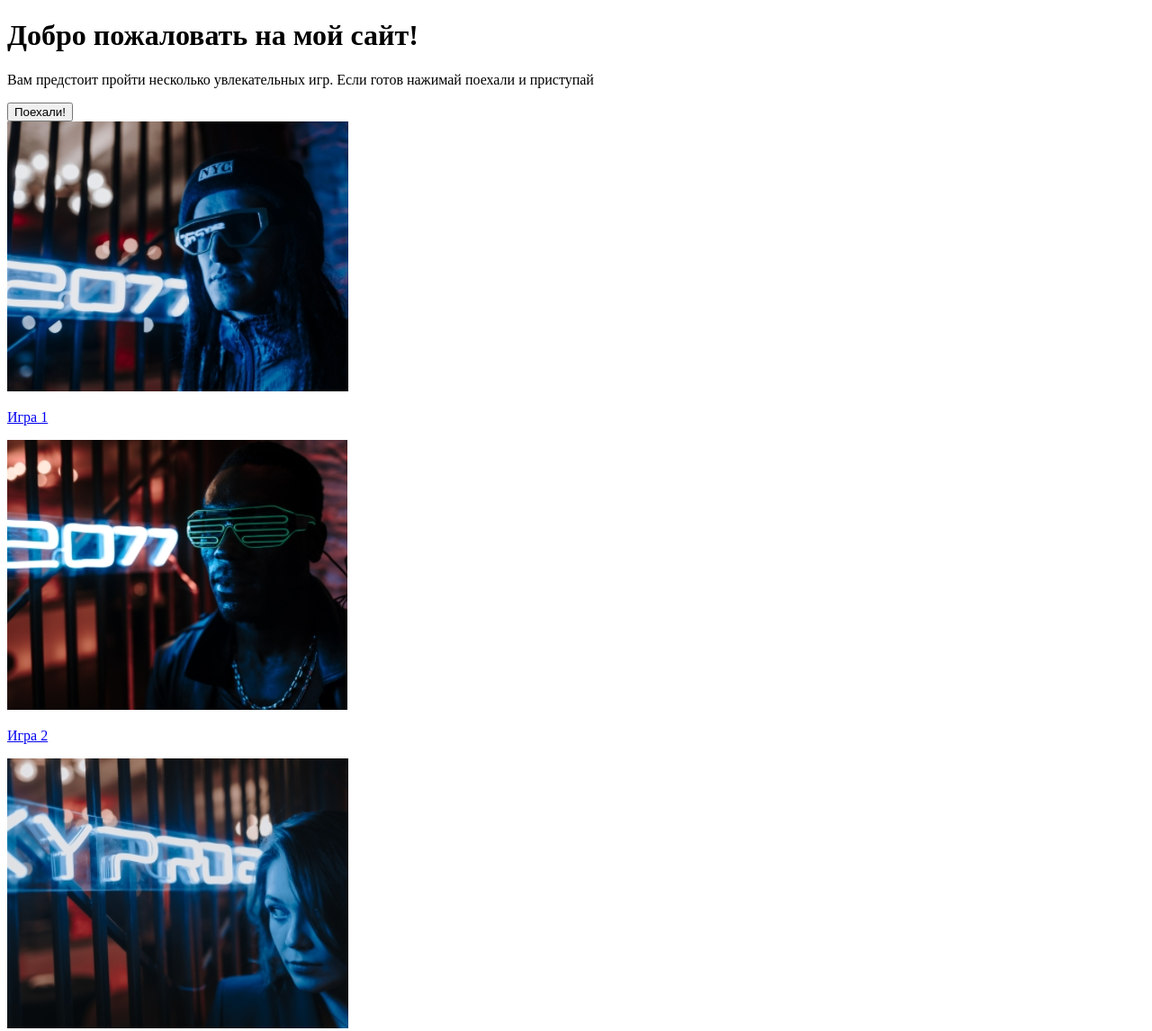
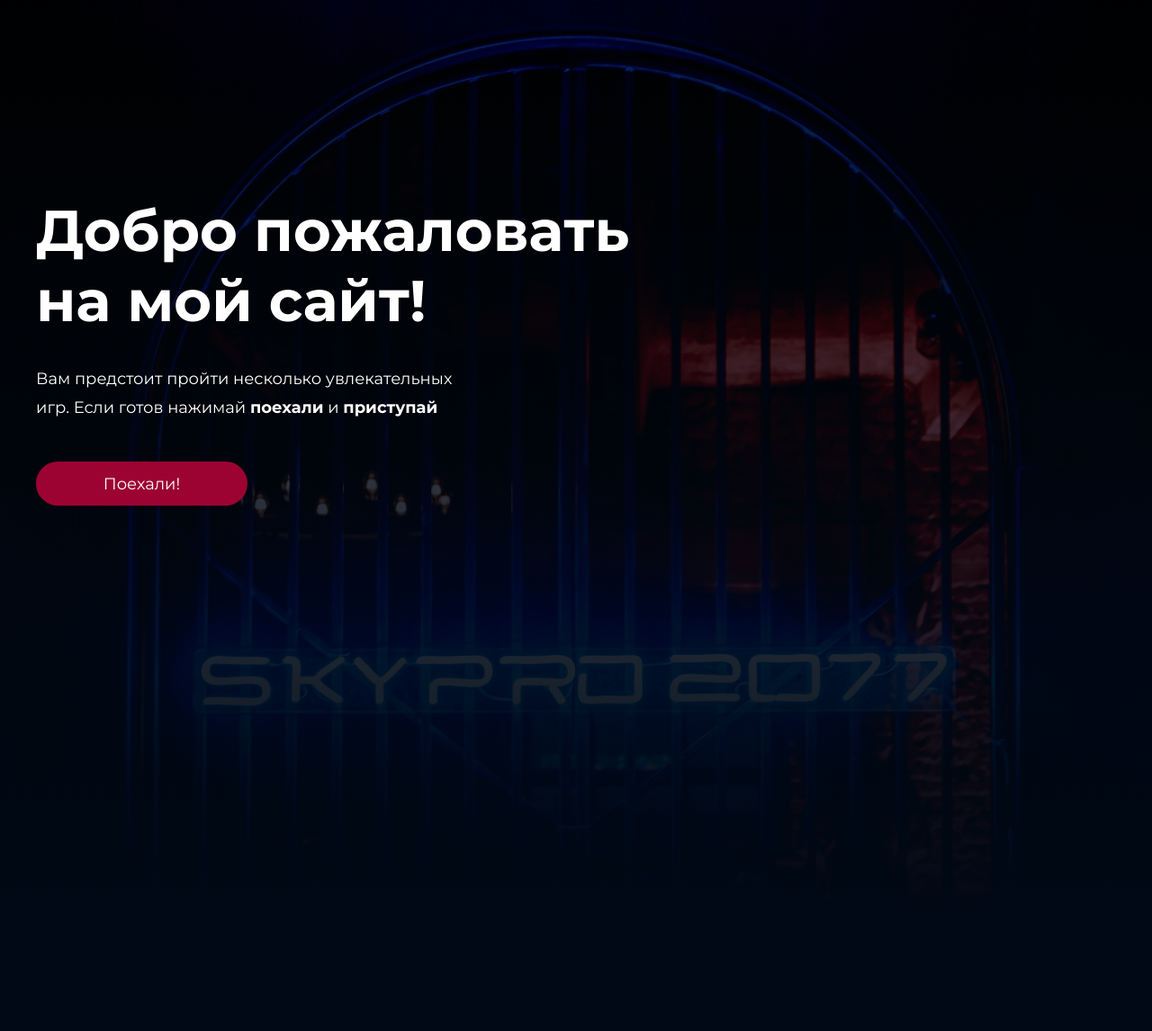
Before and after one commit to sviridevg/homework, a plain HTML site: page Homework1/index.html in a window 1280 px wide. Shown: the top 1146 px of the page at 90% size. Drawn offline with Linux system fonts and the light colour scheme.

Commit message:
Добавлены стили

```diff
--- /dev/null
+++ b/Homework1/css/style.scss
@@ -0,0 +1,120 @@
+* {
+    margin: 0;
+    padding: 0;
+}
+
+a {
+    text-decoration: none;
+}
+
+.pointer {
+    cursor: pointer;
+}
+
+.body, button, select, input {
+    font-family: 'Montserrat', sans-serif;
+}
+
+.center {
+    padding-left: calc(50% - 600px);
+    padding-right: calc(50% - 600px);
+}
+
+.top {
+    height: 1024px;
+    background-image: linear-gradient(180.00deg, rgba(0, 0, 0, 0) -7.355%,rgb(0, 9, 21) 100%), url(../img/sp2077.jpeg);
+    background-repeat: no-repeat;
+    background-position: center;
+    background-size: cover;
+
+    &__title {
+        color: rgb(255, 255, 255);
+        font-size: 64px;
+        font-weight: 700;
+        line-height: 78px;
+        letter-spacing: 0px;
+        text-align: left;
+        max-width: 750px;
+        padding-top: 217px;
+    }
+
+    &__text {
+        color: rgb(255, 255, 255);
+        font-size: 18px;
+        font-weight: 400;
+        line-height: 32px;
+        letter-spacing: 0px;
+        text-align: left;
+        max-width: 480px;
+        margin-top: 32px;
+    }
+}
+
+.keywords {
+    font-weight: 700;
+}
+
+.buttons {
+    width: 235px;
+    height: 49px;
+    border-radius: 30px;
+    background: rgb(156, 3, 50);
+    margin-top: 44px;
+    border: none;
+    color: rgb(255, 255, 255);
+    font-size: 18px;
+    font-weight: 400;
+    line-height: 22px;
+    cursor: pointer;
+
+    &:hover {
+        background: rgb(235, 68, 63);
+    }
+}
+
+.games {
+    &__box {
+        background: rgb(0, 9, 21);
+        display: flex;
+        column-gap: 32px;
+        justify-content: center;
+        padding-block: 128px;
+    }
+
+
+    &__link {
+        display: flex;
+        width: 379px;
+        height: 300px;
+        border-radius: 16px;
+        align-items: flex-end;
+        box-sizing: border-box;
+
+        &:hover {
+            border: 3px solid rgb(68, 210, 255);
+        }
+
+        &_one {
+            background: linear-gradient(180.00deg, rgba(39, 1, 15, 0),rgb(0, 25, 68) 100%), url(../img/game1.jpeg);
+        }
+
+        &_two {
+            background: linear-gradient(180.00deg, rgba(39, 1, 15, 0),rgb(0, 25, 68) 100%), url(../img/game2.jpeg);
+        }
+
+        &_three {
+            background: linear-gradient(180.00deg, rgba(39, 1, 15, 0),rgb(0, 25, 68) 100%), url(../img/game3.jpeg);
+        }
+    }
+
+
+    &__card-text {
+        color: rgb(255, 255, 255);
+        font-size: 24px;
+        font-weight: 600;
+        line-height: 32px;
+        position: absolute;
+        padding-left: 32px;
+        padding-bottom: 32px;
+    }
+}
--- a/Homework1/index.html
+++ b/Homework1/index.html
@@ -4,29 +4,36 @@
     <meta charset="UTF-8">
     <meta name="viewport" content="width=device-width, initial-scale=1.0">
     <title>Homework1</title>
+    <link rel="preconnect" href="https://fonts.googleapis.com">
+    <link rel="preconnect" href="https://fonts.gstatic.com" crossorigin>
+    <link href="https://fonts.googleapis.com/css2?family=Montserrat:wght@400;600;700&display=swap" rel="stylesheet">
+    <link rel="stylesheet" href="css/style.css">
 </head>
-<body>
+<body class="body">
     <div class="top">
-        <div class="top__content">
+        <div class="top__content center">
             <H1 class="top__title">Добро пожаловать на мой сайт!</H1>
-            <p class="top__text">Вам предстоит пройти несколько увлекательных игр. Если готов нажимай поехали и приступай</p>
+            <p class="top__text">Вам предстоит пройти несколько увлекательных игр. Если готов нажимай <b class="keywords">поехали</b>  и <b class="keywords">приступай</b></p>
             <button class="buttons">Поехали!</button>
         </div>
     </div>
     <div class="main">
         <section class="games">
-            <div class="games__box">
-                <a class="games__card" href="#">
-                    <img src="img/game1.jpeg" alt="Игра 1">
-                    <p>Игра 1</p>
+            <div class="games__box center">
+                <a class="games__item" href="#">
+                    <div class="games__link games__link_one">
+                        <p class="games__card-text">Игра 1</p>
+                    </div>
                 </a>
-                <a class="games__card" href="#">
-                    <img src="img/game2.jpeg" alt="Игра 2">
-                    <p>Игра 2</p>
+                <a class="games__item" href="#">
+                    <div class="games__link games__link_two">
+                        <p class="games__card-text">Игра 2</p>
+                    </div>
                 </a>
-                <a class="games__card" href="#">
-                    <img src="img/game3.jpeg" alt="Игра 3">
-                    <p>Игра 3</p>
+                <a class="games__item" href="#">
+                    <div class="games__link games__link_three">
+                        <p class="games__card-text">Игра 3</p>
+                    </div>
                 </a>
             </div>
         </section>
```
Also changed, not shown: Homework1/css/style.css (added), Homework1/img/cursor.svg (added), Homework1/img/sp2077.jpeg (added), 1 other file.
